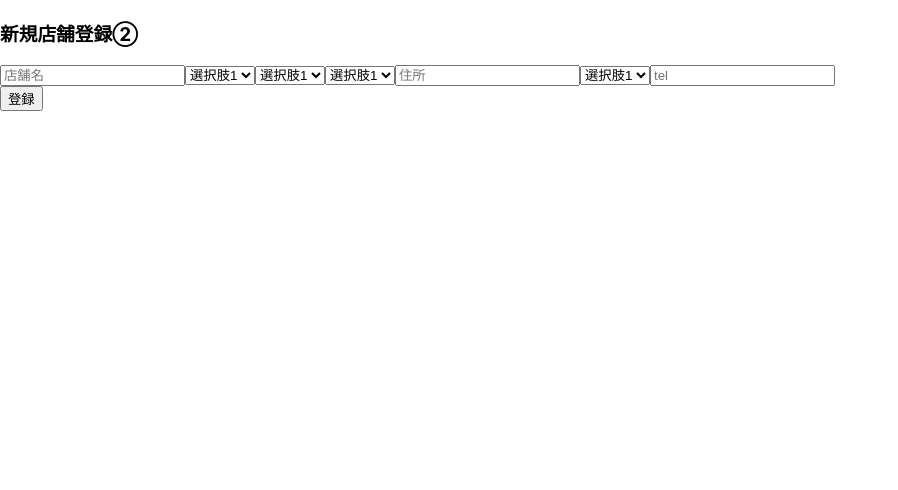
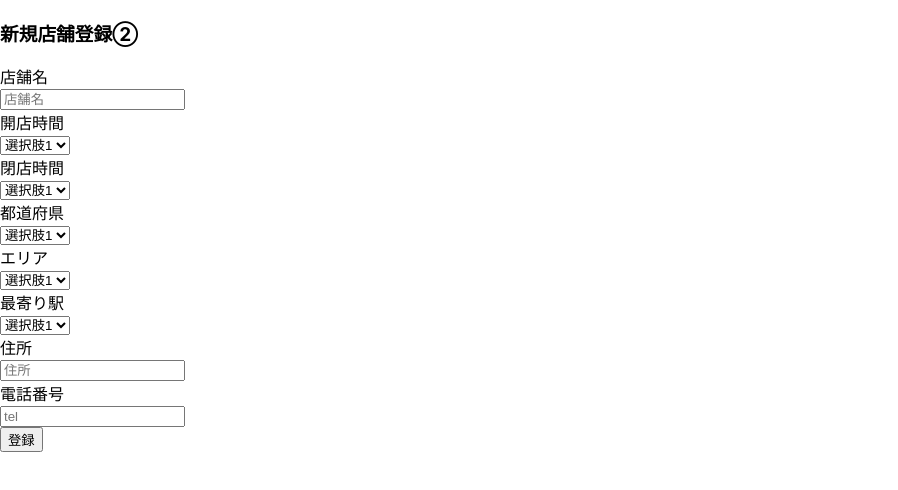
Before and after one commit to Tiffin2021/tiffin-react, a React (Create React App) app: page /shopInfoRegister in a window 1280 px wide. Shown: the top 490 px of the page, without its empty margins (0-898 px from the left). Built offline with nearby package versions, Linux system fonts and the light colour scheme; no server answers.

Commit message:
マスター用のmodelを作成。shopInfo型に「prefecture, area」を追加。

```diff
--- a/src/context/TiffinContext.tsx
+++ b/src/context/TiffinContext.tsx
@@ -24,11 +24,13 @@ export const TiffinContext = createContext<TiffinContextProps>({
     id: 0,
     shop_accounts_id: 0,
     name: '',
-    address: '',
+    prefecture: '',
+    area: '',
     station: '',
-    tel: '',
     opentime: '',
     closetime: '',
+    address: '',
+    tel: '',
   },
   setShopInfo: () => {
     return console.warn('no function');
@@ -45,11 +47,13 @@ export const TiffinProvider: React.FC = ({ children }) => {
     id: 0,
     shop_accounts_id: 0,
     name: '',
-    address: '',
+    prefecture: '',
+    area: '',
     station: '',
-    tel: '',
     opentime: '',
     closetime: '',
+    address: '',
+    tel: '',
   });
   return (
     <TiffinContext.Provider
--- a/src/model/ShopInfo.ts
+++ b/src/model/ShopInfo.ts
@@ -2,9 +2,11 @@ export type ShopInfo = {
   id?: number;
   shop_accounts_id: number;
   name: string;
-  address: string;
+  prefecture: string;
+  area: string;
   station: string;
-  tel: string;
   opentime: string;
   closetime: string;
+  address: string;
+  tel: string;
 };
--- /dev/null
+++ b/src/model/StationMaster.ts
@@ -0,0 +1,5 @@
+export type StationMaster = {
+  prefectures: string[];
+  areas: string[];
+  stations: string[];
+};
--- /dev/null
+++ b/src/model/TimeMaster.ts
@@ -0,0 +1,4 @@
+export type TimeMaster = {
+  open: string[];
+  close: string[];
+};
--- a/src/views/ShopInfoRegister/ShopInfoRegisterView.tsx
+++ b/src/views/ShopInfoRegister/ShopInfoRegisterView.tsx
@@ -1,38 +1,137 @@
 import styles from './ShopInfoRegisterView.css';
-import React from 'react';
+import React, { ChangeEvent, useContext, useEffect, useState } from 'react';
+import { TiffinContext } from 'src/context/TiffinContext';
+import Axios from 'axios';
+import { StationMaster } from 'src/model/StationMaster';
 
 export const ShopInfoRegisterView: React.FC = () => {
+  const { shopInfo, setShopInfo } = useContext(TiffinContext);
+  //初期化
+  const initStationMaster: StationMaster = {
+    prefectures: [],
+    areas: [],
+    stations: [],
+  };
+  //都道府県、エリア、駅名のマスターを格納しておくステートを定義
+  const [stationMaster, setStationMaster] = useState(initStationMaster);
+  //まずは都道府県のみとってくる
+  useEffect(() => {
+    (async () => {
+      const response = await Axios.get<StationMaster>('stations');
+      setStationMaster(response.data);
+    })();
+  }, [setStationMaster]);
+  const changeShopName = (e: React.ChangeEvent<HTMLInputElement>) => {
+    const newShopInfo = Object.assign({}, shopInfo);
+    newShopInfo.name = e.target.value;
+    setShopInfo(newShopInfo);
+  };
+
+  const changeShopOpen = (e: ChangeEvent<HTMLSelectElement>) => {
+    const newShopInfo = Object.assign({}, shopInfo);
+    newShopInfo.opentime = e.target.value;
+    setShopInfo(newShopInfo);
+  };
+
+  const changeShopClose = (e: ChangeEvent<HTMLSelectElement>) => {
+    const newShopInfo = Object.assign({}, shopInfo);
+    newShopInfo.closetime = e.target.value;
+    setShopInfo(newShopInfo);
+  };
+
+  const changeShopPrefecture = (e: ChangeEvent<HTMLSelectElement>) => {
+    const newShopInfo = Object.assign({}, shopInfo);
+    newShopInfo.prefecture = e.target.value;
+    setShopInfo(newShopInfo);
+    //ここで再度データベースに接続し、エリアを取得
+  };
+
+  const changeShopArea = (e: ChangeEvent<HTMLSelectElement>) => {
+    const newShopInfo = Object.assign({}, shopInfo);
+    newShopInfo.area = e.target.value;
+    setShopInfo(newShopInfo);
+    //ここで再度データベースに接続し、駅名を取得
+  };
+
+  const changeShopStation = (e: ChangeEvent<HTMLSelectElement>) => {
+    const newShopInfo = Object.assign({}, shopInfo);
+    newShopInfo.station = e.target.value;
+    setShopInfo(newShopInfo);
+  };
+
   return (
     <>
       <h3>新規店舗登録②</h3>
-      <form>
-        <input className={styles.todoTitleInput} placeholder="店舗名" />
-        <select name="ジャンル">
+
+      <div className={styles.todoForm}>
+        <div>店舗名</div>
+        <input
+          className={styles.todoTitleInput}
+          placeholder="店舗名"
+          onChange={changeShopName}
+        />
+      </div>
+
+      <div>
+        <div>開店時間</div>
+        <select name="開店時間" onChange={changeShopOpen}>
+          {/* map関数でopenTime一覧を表示 */}
           <option value="選択肢1">選択肢1</option>
           <option value="選択肢2">選択肢2</option>
           <option value="選択肢3">選択肢3</option>
         </select>
-        <select name="開店時間">
+      </div>
+
+      <div>
+        <div>閉店時間</div>
+        <select name="閉店時間" onChange={changeShopClose}>
+          {/* map関数でcloseTime一覧を表示 */}
           <option value="選択肢1">選択肢1</option>
           <option value="選択肢2">選択肢2</option>
           <option value="選択肢3">選択肢3</option>
         </select>
-        <select name="閉店時間">
+      </div>
+
+      <div>
+        <div>都道府県</div>
+        <select name="都道府県" onChange={changeShopPrefecture}>
           <option value="選択肢1">選択肢1</option>
           <option value="選択肢2">選択肢2</option>
           <option value="選択肢3">選択肢3</option>
         </select>
-        <input className={styles.todoTitleInput} placeholder="住所" />
-        <select name="最寄り駅">
+      </div>
+
+      <div>
+        <div>エリア</div>
+        <select name="エリア" onChange={changeShopArea}>
           <option value="選択肢1">選択肢1</option>
           <option value="選択肢2">選択肢2</option>
           <option value="選択肢3">選択肢3</option>
         </select>
+      </div>
+
+      <div>
+        <div>最寄り駅</div>
+        <select name="最寄り駅" onChange={changeShopStation}>
+          <option value="選択肢1">選択肢1</option>
+          <option value="選択肢2">選択肢2</option>
+          <option value="選択肢3">選択肢3</option>
+        </select>
+      </div>
+
+      <div>
+        <div>住所</div>
+        <input className={styles.todoTitleInput} placeholder="住所" />
+      </div>
+
+      <div>
+        <div>電話番号</div>
         <input className={styles.todoTitleInput} placeholder="tel" />
-        <div>
-          <button className={styles.todoAddButton}>登録</button>
-        </div>
-      </form>
+      </div>
+
+      <div>
+        <button className={styles.todoAddButton}>登録</button>
+      </div>
     </>
   );
 };
```
